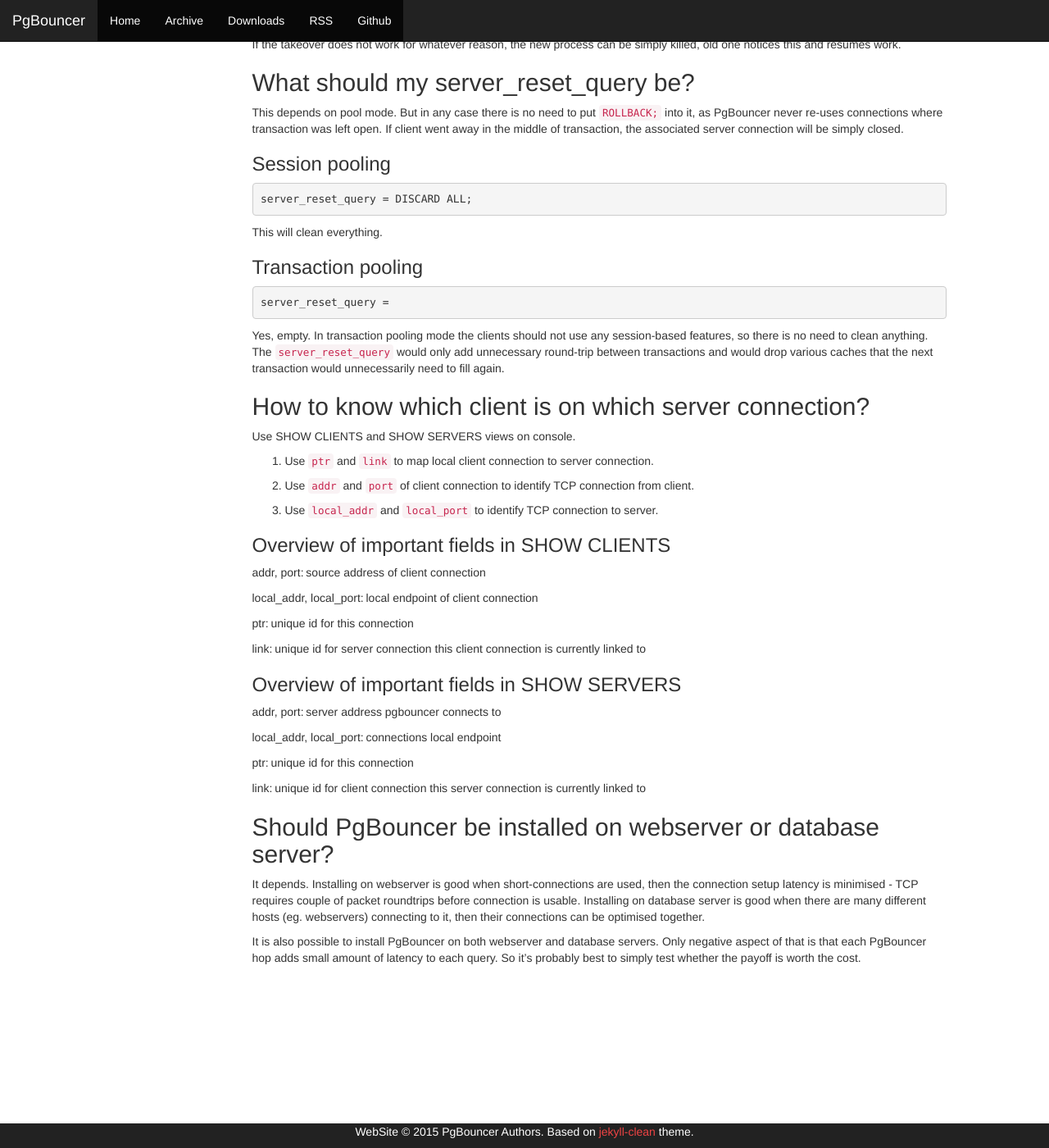
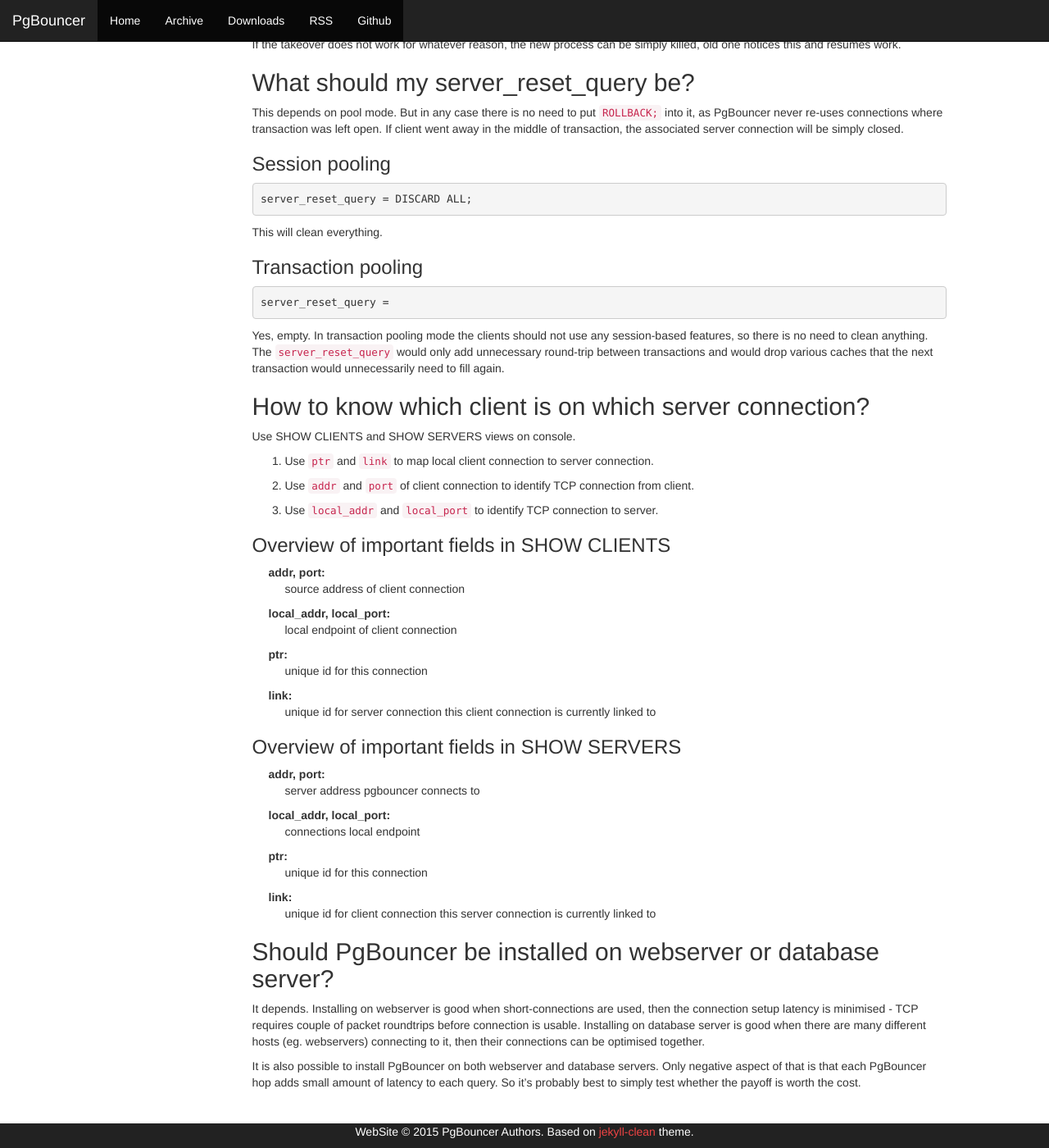
Before and after one commit to postgres-cn/pgbouncer-doc, a Jekyll site: the page built from faq.md, in a window 1280 px wide and 1400 px high, scrolled down 1432 px. Shown: the whole window at 82% size. Built offline with Jekyll 4.4.1, drawn with Linux system fonts in a browser that asks for light colours.

Commit message:
Better definition list styling

```diff
--- a/css/theme.css
+++ b/css/theme.css
@@ -70,22 +70,15 @@
     transform: none;
 }
 
-/* make definition lists single line */
 dt {
-    font-weight: normal;
-    float: left;
-    clear: left;
-    padding-right: .2em;
+    padding: 0 0 0 20px;
 }
 
 dt:after {
     content: ': ';
 }
 
-dt, dd {
-    min-height: 1.5em;
-}
-
 dd {
     margin: 0px 0px 10px;
+    padding: 0 0 0 40px;
 }
```
